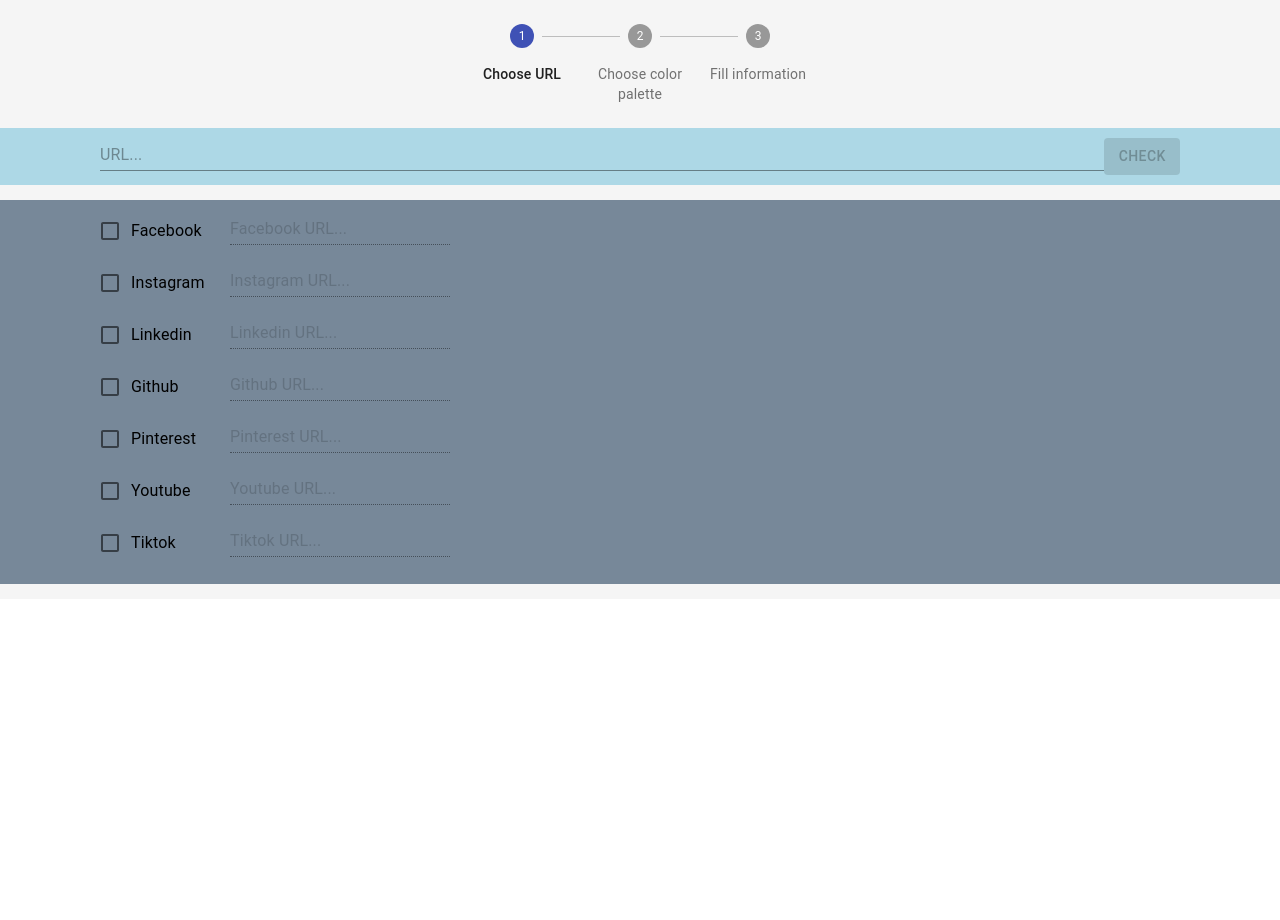
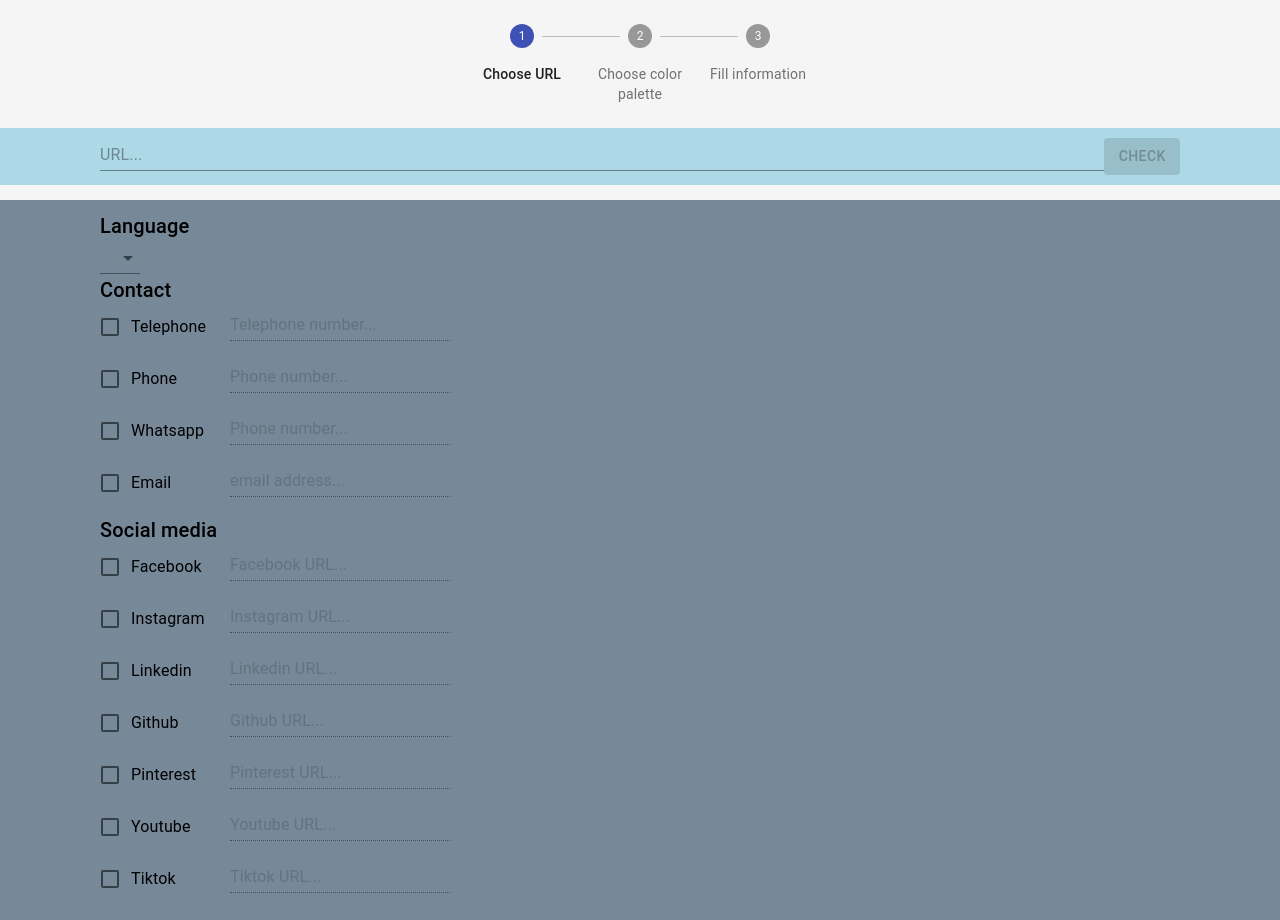
Before and after one commit to tsahiBarshevsky/get-a-card, a React app in the folder frontend/: page /dashboard in a window 1280 px wide. Before the commit the page ends 800 px from the top, so only its background shows below. Built offline with nearby package versions, Linux system fonts and the light colour scheme.

Commit message:
Language and contact

```diff
--- a/frontend/src/components/App/styles.sass
+++ b/frontend/src/components/App/styles.sass
@@ -51,7 +51,7 @@
     justify-content: center
     align-items: center
     width: 100%
-    height: 100%
+    height: fit-content
     //padding: 20px 5px
 
     .stepper
@@ -99,7 +99,6 @@
         background-color: LightSlateGray
         width: 100%
         padding: 10px 100px
-        margin-bottom: 15px
 
         @media screen and ( max-width: $xs )
             padding: 10px 20px
--- a/frontend/src/components/Dashboard/index.js
+++ b/frontend/src/components/Dashboard/index.js
@@ -1,5 +1,5 @@
 import React, { useState } from 'react';
-import { Typography, Button, Input, Checkbox, FormControlLabel } from '@material-ui/core';
+import { Typography, Button, Input, Checkbox, FormControlLabel, FormControl, InputLabel, Select, MenuItem } from '@material-ui/core';
 import Stepper from '@material-ui/core/Stepper';
 import Step from '@material-ui/core/Step';
 import StepLabel from '@material-ui/core/StepLabel';
@@ -23,8 +23,19 @@
 {
     const [activeStep, setActiveStep] = useState(0);
     const [URL, setURL] = useState('');
-    const [palette, setPalette] = useState({primary: '', secondary: '', text: ''});
+    //const [palette, setPalette] = useState({primary: '', secondary: '', text: ''});
+    const [langauge, setLanguage] = useState('');
+    const [contact, setContact] = useState({
+        telephoneValue: '',
+        phoneValue: '',
+        whatsappValue: '',
+        emailValue: ''
+    })
     const [checkboxes, setCheckboxes] = useState({
+        telephone: false,
+        phone: false,
+        whatsapp: false,
+        email: false,
         facebook: false,
         instagram: false,
         linkedin: false,
@@ -42,8 +53,9 @@
         youtubeLink: '',
         tiktokLink: ''
     });
-    const { facebook, instagram, linkedin, github, pinterest, youtube, tiktok } = checkboxes;
+    const { telephone, phone, whatsapp, email, facebook, instagram, linkedin, github, pinterest, youtube, tiktok } = checkboxes;
     const { facebookLink, instagramLink, linkedinLink, githubLink, pinterestLink, youtubeLink, tiktokLink } = socialsLinks;
+    const { telephoneValue, phoneValue, whatsappValue, emailValue } = contact;
     const steps = ['Choose URL', 'Choose color palette', 'Fill information'];
 
     const handleNext = () =>
@@ -64,11 +76,6 @@
     const handleCheckboxChange = (event) =>
     {
         setCheckboxes({ ...checkboxes, [event.target.name]: event.target.checked });
-    }
-
-    const handleInputChange = (input, content) =>
-    {
-
     }
 
     const checkURLAvailability = (url) =>
@@ -118,33 +125,86 @@
                         onChange={(e) => setURL(e.target.value)} />
                     <Button disabled={URL === ''} variant="contained" onClick={() => checkURLAvailability(URL)}>Check</Button>
                 </section>
-                {/* <section id="palette-selection">
-                    <div className="palette">
-                        <Typography variant="subtitle1">Default</Typography>
-                        <Typography>Primary</Typography>
-                        <Typography>Secondary</Typography>
-                        <Typography>Text</Typography>
+                <section id="information">
+                    <Typography variant="h6">Language</Typography>
+                    <FormControl>
+                        {/* <InputLabel>Language</InputLabel> */}
+                        <Select
+                            labelId="demo-simple-select-label"
+                            id="demo-simple-select"
+                            value={langauge}
+                            onChange={(e) => setLanguage(e.target.value)}
+                        >
+                            <MenuItem value="English">English</MenuItem>
+                            <MenuItem value="Hebrew">Hebrew</MenuItem>
+                        </Select>
+                    </FormControl>
+                    <Typography variant="h6">Contact</Typography>
+                    <div className="social">
+                        <FormControlLabel
+                            control={<Checkbox checked={telephone} onChange={handleCheckboxChange} color="primary" />}
+                            label="Telephone"
+                            name="telephone"
+                        />
+                        <Input
+                            id="Telephone"
+                            placeholder="Telephone number..."
+                            type="tel"
+                            margin="dense"
+                            autoComplete="off"
+                            disabled={!telephone}
+                            value={telephoneValue}
+                            onChange={(e) => setContact({ ...contact, telephoneValue: e.target.value })} />
                     </div>
-                    <div className="palette">
-                        <Typography variant="subtitle1">Default</Typography>
-                        <Typography>Primary</Typography>
-                        <Typography>Secondary</Typography>
-                        <Typography>Text</Typography>
+                    <div className="social">
+                        <FormControlLabel
+                            control={<Checkbox checked={phone} onChange={handleCheckboxChange} color="primary" />}
+                            label="Phone"
+                            name="phone"
+                        />
+                        <Input
+                            id="Phone"
+                            placeholder="Phone number..."
+                            type="tel"
+                            margin="dense"
+                            autoComplete="off"
+                            disabled={!phone}
+                            value={phoneValue}
+                            onChange={(e) => setContact({ ...contact, phoneValue: e.target.value })} />
                     </div>
-                    <div className="palette">
-                        <Typography variant="subtitle1">Default</Typography>
-                        <Typography>Primary</Typography>
-                        <Typography>Secondary</Typography>
-                        <Typography>Text</Typography>
+                    <div className="social">
+                        <FormControlLabel
+                            control={<Checkbox checked={whatsapp} onChange={handleCheckboxChange} color="primary" />}
+                            label="Whatsapp"
+                            name="whatsapp"
+                        />
+                        <Input
+                            id="Whatsapp"
+                            placeholder="Phone number..."
+                            type="tel"
+                            margin="dense"
+                            autoComplete="off"
+                            disabled={!whatsapp}
+                            value={whatsappValue}
+                            onChange={(e) => setContact({ ...contact, whatsappValue: e.target.value })} />
                     </div>
-                    <div className="palette">
-                        <Typography variant="subtitle1">Default</Typography>
-                        <Typography>Primary</Typography>
-                        <Typography>Secondary</Typography>
-                        <Typography>Text</Typography>
+                    <div className="social">
+                        <FormControlLabel
+                            control={<Checkbox checked={email} onChange={handleCheckboxChange} color="primary" />}
+                            label="Email"
+                            name="email"
+                        />
+                        <Input
+                            id="Email"
+                            placeholder="email address..."
+                            type="email"
+                            margin="dense"
+                            autoComplete="off"
+                            disabled={!email}
+                            value={emailValue}
+                            onChange={(e) => setContact({ ...contact, emailValue: e.target.value })} />
                     </div>
-                </section> */}
-                <section id="information">
+                    <Typography variant="h6">Social media</Typography>
                     <div className="social">
                         <FormControlLabel
                             control={<Checkbox checked={facebook} onChange={handleCheckboxChange} color="primary" />}
```
